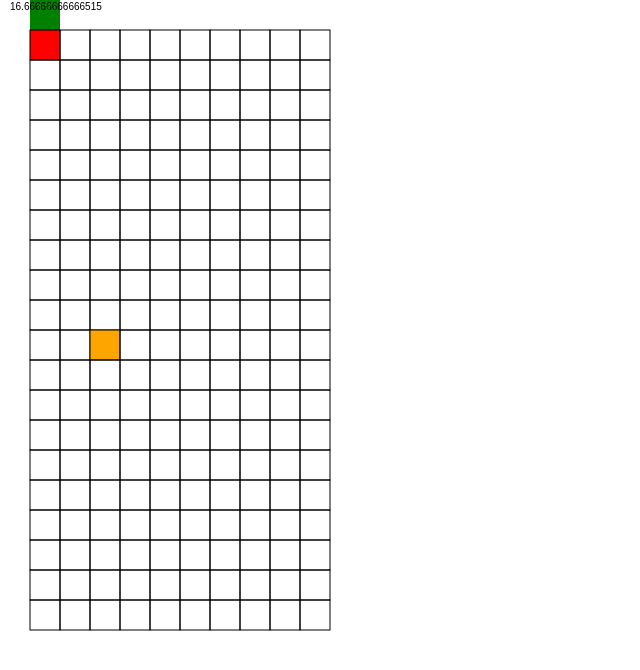
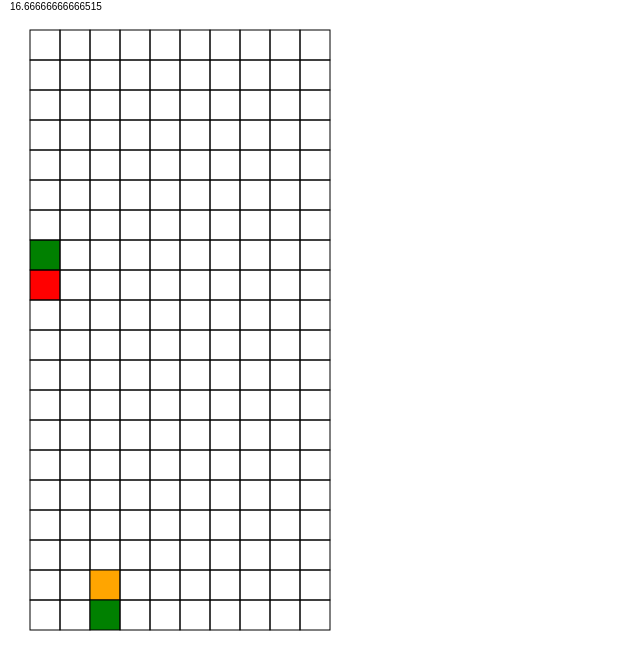
Before and after one commit to alanpq/puyopuyo, a plain HTML site: page index.html in a window 1280 px wide. Shown: the whole page, without its empty margins (0-640 px from the left). Drawn offline with Linux system fonts and the light colour scheme.

Commit message:
refactor of state->map, added new state var, and made DestroyGroups return changes; renamed blocks.js->utils.js and added states struct to utils.js; probably more i forget

```diff
--- a/index.html
+++ b/index.html
@@ -15,7 +15,7 @@
 </head>
 <body>
   <canvas id="canvas"></canvas>
-  <script src="javascript/blocks.js"></script>
+  <script src="javascript/utils.js"></script>
   <script src="javascript/board.js"></script>
   <script src="javascript/index.js"></script>
 </body>
--- a/javascript/blocks.js
+++ /dev/null
@@ -1,23 +0,0 @@
-/* A block should take in an array of colors and it's rotation, and should output an array of
-    arrays representing the segments of a block, containing an x, y and color value:
-        return [ [x, y, color], [...], ... ]
-*/
-const blocks = {
-
-    basic: (colors, rot) => {
-        /* Rotation defines a step counter-clockwise from the bottom of the basic block
-            rotation numbers demonstrated below, X as origin:
-                   [2]
-                [1][X][3]
-                   [0]
-            For odd rotations, (1 - 2) will provide the x offset -1, and (3 - 2) will provide the x offset 1
-            For even rotations, (0 - 1) will provide the y offset -1, and (2 - 1) will provide the y offset 1
-        */
-        if (rot % 2 == 0) {
-            return [[0, 0, colors[0]], [0, rot-1, colors[1]]]
-        } else {
-            return [[0, 0, colors[0]], [rot-2, 0, colors[1]]]
-        }
-    }
-
-}
--- a/javascript/board.js
+++ b/javascript/board.js
@@ -1,15 +1,16 @@
 class Board {
 
   constructor(width, height, callback){
-    this.state = [];
-    this.match = 4;
+    this.state = state.SETTLING
+    this.map = []
+    this.match = 4
 
     for( let l = height, row; l--; ){
       row = [];
       for( let k = width; k--; ){
         row.push(0)
       }
-      this.state.push(row)
+      this.map.push(row)
     }
 
     this.width = width;
@@ -23,21 +24,22 @@ class Board {
 
   PrintAsString(){
     let str = "";
-    for( let h = this.state.length; h--; ){
-      str = this.state[h].join(" ")+"\n"+str;
+    for( let h = this.map.length; h--; ){
+      str = this.map[h].join(" ")+"\n"+str;
     }
     return str;
   }
 
   SetCell(x,y,color){
-    this.state[y][x] = color;
+    this.map[y][x] = color;
   }
 
   PlaceShape(x,y,blocks){
-    for( let l = blocks.length, block_x, block_y, color; --l; ){
+    for( let l = blocks.length, block_x, block_y, color; l--; ){
       block_x = blocks[l][0];
       block_y = blocks[l][1];
       color = blocks[l][2];
+      console.log(l)
       this.SetCell(x+block_x,y+block_y,color);
     }
     this.SettleBoard()
@@ -50,9 +52,9 @@ class Board {
     for(let y = this.height, x; y--; ){
       for( x = this.width; x--; ){
         //if current block is not empty and the one below it is, move it down
-        if( y < this.height-1 && this.state[y][x] > 0 && this.state[y+1][x] == 0 ){
-            this.state[y+1][x] = this.state[y][x]
-            this.state[y][x] = 0
+        if( y < this.height-1 && this.map[y][x] > 0 && this.map[y+1][x] == 0 ){
+            this.map[y+1][x] = this.map[y][x]
+            this.map[y][x] = 0
             changes = true;
         }
       }
@@ -72,8 +74,8 @@ class Board {
     for(let y = this.height, x, block_group; y--; ){
       for( x = this.width; x--; ){
         //if current block is not empty and the one below it is, move it down
-        if( this.state[y][x] > 0 ){
-          block_group = this.CheckSurroundingCells(this.state[y][x],[x+","+y],[]);
+        if( this.map[y][x] > 0 ){
+          block_group = this.CheckSurroundingCells(this.map[y][x],[x+","+y],[]);
 
           console.log(block_group)
 
@@ -83,7 +85,7 @@ class Board {
               pos = block_group[i].split(",")
               x = parseInt(pos[0])
               y = parseInt(pos[1])
-              this.state[y][x] = 0;
+              this.map[y][x] = 0;
             }
           }
         }
@@ -91,6 +93,7 @@ class Board {
     }
     if( changes )
       this.EmitUpdate();
+    return changes
   }
 
   //recursive function checks surrounding cells and adds any of the same color to an array
@@ -106,28 +109,28 @@ class Board {
       if( x < this.width-1
         && !checked_cells.includes( (x+1)+","+y )
         && !cellsToCheck.includes( (x+1)+","+y )
-        && this.state[y][x+1] == color ){
+        && this.map[y][x+1] == color ){
           cellsToCheck.push( (x+1)+","+y )
       }
 
       if( x > 0
         && !checked_cells.includes( (x-1)+","+y )
         && !cellsToCheck.includes( (x-1)+","+y )
-        && this.state[y][x-1] == color ){
+        && this.map[y][x-1] == color ){
           cellsToCheck.push( (x-1)+","+y )
       }
 
       if( y < this.height-1
         && !checked_cells.includes( x+","+(y+1) )
         && !cellsToCheck.includes( x+","+(y+1) )
-        && this.state[y+1][x] == color ){
+        && this.map[y+1][x] == color ){
           cellsToCheck.push( x+","+(y+1) )
       }
 
       if( y > 0
         && !checked_cells.includes( x+","+(y-1) )
         && !cellsToCheck.includes( x+","+(y-1) )
-        && this.state[y-1][x] == color ){
+        && this.map[y-1][x] == color ){
           cellsToCheck.push( x+","+(y-1) )
       }
 
@@ -142,10 +145,10 @@ class Board {
     }
   }
 
-  SetBoardState(state){
-    for( let y = 0, h = Math.min(this.height,state.length), x, w; y < h; y++ ){
-      for( x = 0, w = Math.min(this.width,state[y].length); x < w; x++ ){
-        this.state[y][x] = state[y][x];
+  SetBoardMap(map){
+    for( let y = 0, h = Math.min(this.height,map.length), x, w; y < h; y++ ){
+      for( x = 0, w = Math.min(this.width,map[y].length); x < w; x++ ){
+        this.map[y][x] = map[y][x];
       }
     }
     this.EmitUpdate()
@@ -171,6 +174,6 @@ let test = "\
 001100,\
 "
 
-board.SetBoardState(test.split(","))
+board.SetBoardMap(test.split(","))
 board.SettleBoard()
 board.DestroyGroups()
--- a/javascript/index.js
+++ b/javascript/index.js
@@ -67,36 +67,32 @@ var prev
 const draw = (dt) => {
   ctx.clearRect(0,0,canvas.width, canvas.height)
 
-  // if (getKeyDown(32)) {
-  //   ctx.fillStyle = "red"
-  // } else if (getKey(32)) {
-  //   ctx.fillStyle = "orange"
-  // }
-  // console.log(activeBlockPositions)
+  // ACTIVE BLOCK DRAWING & COLLISION DETECTION (this is where the fun begins)
   for(let i = 0; i < activeBlock.positions.length; i++) {
     let block = activeBlock.positions[i];
+    let x = activeBlock.x + block[0]
+    let y = activeBlock.y + block[1]
     ctx.fillStyle = colors[block[2]]
-    // console.log((30+block[0]+activeBlock.x)*10, (30+block[1]+activeBlock.y)*10)
-    ctx.fillRect(30+(block[0]+activeBlock.x)*30, 30+(block[1]+activeBlock.y)*30, 30, 30);
+    ctx.fillRect(30+x*30, 30+y*30, 30, 30);
   }
 
+  // BOARD DRAWING
   for(let y = 0; y < testBoard.height; y++) {
     for(let x = 0; x < testBoard.width; x++) {
-      ctx.fillStyle = colors[testBoard.state[y][x]]
+      ctx.fillStyle = colors[testBoard.map[y][x]]
       ctx.fillRect(30 + (x * 30), 30 + (y * 30), 30, 30)
       ctx.strokeStyle = "1px solid black"
       ctx.strokeRect(30 + (x * 30), 30 + (y * 30), 30, 30)
     }
   }
 
-
-
-  // ctx.fillRect(data.x, data.y, 10, 10)
   ctx.fillStyle = "black";
   ctx.fillText(dt*1000, 10, 10)
 }
 
 const data = {x:0, y:0, r:1}
+
+var discreteTimer = 0;
 
 const tick = (now) => {
   window.requestAnimationFrame(tick)
@@ -104,18 +100,40 @@ const tick = (now) => {
   const dt = (now - prev)/1000 // change in seconds
   prev = now
 
+  switch(testBoard.state) {
+    case state.SETTLING:
+      discreteTimer += dt;
+      if (discreteTimer > 0.05) {
+        discreteTimer = 0
+        if (!testBoard.SettleBoard()) {   // if settling the board does not result in a change, board is done settling
+          if(!testBoard.DestroyGroups()) {          // and if after board is settled no groups are destroyed
+            testBoard.state = state.DEFAULT  // return to normal play
+          }
+        }
+      }
+    break;
 
+    case state.DEFAULT:
+      // TIMED BLOCK FALLING (aka gravity)
+      discreteTimer += dt;
+      if (discreteTimer > 0.5) { //TODO: change this value with a configurable one, based on difficulty
+        discreteTimer = 0;
+        activeBlock.y += 1
+      }
 
+      // ACTIVE BLOCK MOVEMENT
       if (getKeyDown(65)) {
         activeBlock.x -= 1
       } else if (getKeyDown(68)) {
         activeBlock.x += 1
-  } else if (getKeyDown(87)) {
-    activeBlock.y -= 1
-  } else if (getKeyDown(83)) {
-    activeBlock.y += 1
       }
+      // } else if (getKeyDown(87)) {
+      //   activeBlock.y -= 1
+      // } else if (getKeyDown(83)) {
+      //   activeBlock.y += 1
+      // }
 
+      // ACTIVE BLOCK ROTATION
       if(getKeyDown(81)) {
         activeBlock.rot = (activeBlock.rot + 1) % 4
         activeBlock.positions = blocks.basic([1,2], activeBlock.rot)
@@ -127,9 +145,27 @@ const tick = (now) => {
         activeBlock.positions = blocks.basic([1,2], activeBlock.rot)
       }
 
-  if(getKeyDown(31)) {
+      // MISC KEYS
+      if(getKeyDown(32)) { //SPACEBAR - Place shape
+        testBoard.PlaceShape(activeBlock.x, activeBlock.y, activeBlock.positions)
+      }
+      if(getKeyDown(71)) { //G - Destroy Groups
+        testBoard.DestroyGroups()
+      }
+      if(getKeyDown(78)) { //N - Force Settle Board
+        testBoard.SettleBoard()
+      }
 
+      // COLLISION DETECTION
+      // TODO: figure out if there's a better way besides merging with the draw
+      // loop, to avoid doubling up
+    break;
+    default:
+
+    break;
   }
+
+
 
   // data.r = (data.r + (dt * 10)) % (Math.PI*2)
   // data.x = Math.sin(data.r) * 30 + 60
--- /dev/null
+++ b/javascript/utils.js
@@ -0,0 +1,35 @@
+const state = {
+  DEFAULT:0,
+  SETTLING:1,
+  PAUSE:2,
+}
+/*
+POSSIBLE STATES:
+0 - DEFAULT,  player can move this block left+right
+1 - SETTLING, unresponsive while board goes through combos/falling blocks
+2 - PAUSE,    generic unresponsive - used for game over screen, etc
+*/
+
+/* A block should take in an array of colors and it's rotation, and should output an array of
+    arrays representing the segments of a block, containing an x, y and color value:
+        return [ [x, y, color], [...], ... ]
+*/
+const blocks = {
+
+  basic: (colors, rot) => {
+    /* Rotation defines a step counter-clockwise from the bottom of the basic block
+      rotation numbers demonstrated below, X as origin:
+            [2]
+        [1][X][3]
+            [0]
+      For odd rotations, (1 - 2) will provide the x offset -1, and (3 - 2) will provide the x offset 1
+      For even rotations, (0 - 1) will provide the y offset -1, and (2 - 1) will provide the y offset 1
+    */
+    if (rot % 2 == 0) {
+      return [[0, 0, colors[0]], [0, rot-1, colors[1]]]
+    } else {
+      return [[0, 0, colors[0]], [rot-2, 0, colors[1]]]
+    }
+  }
+
+}
```
Lines whose indentation alone changed are shown as unchanged.
